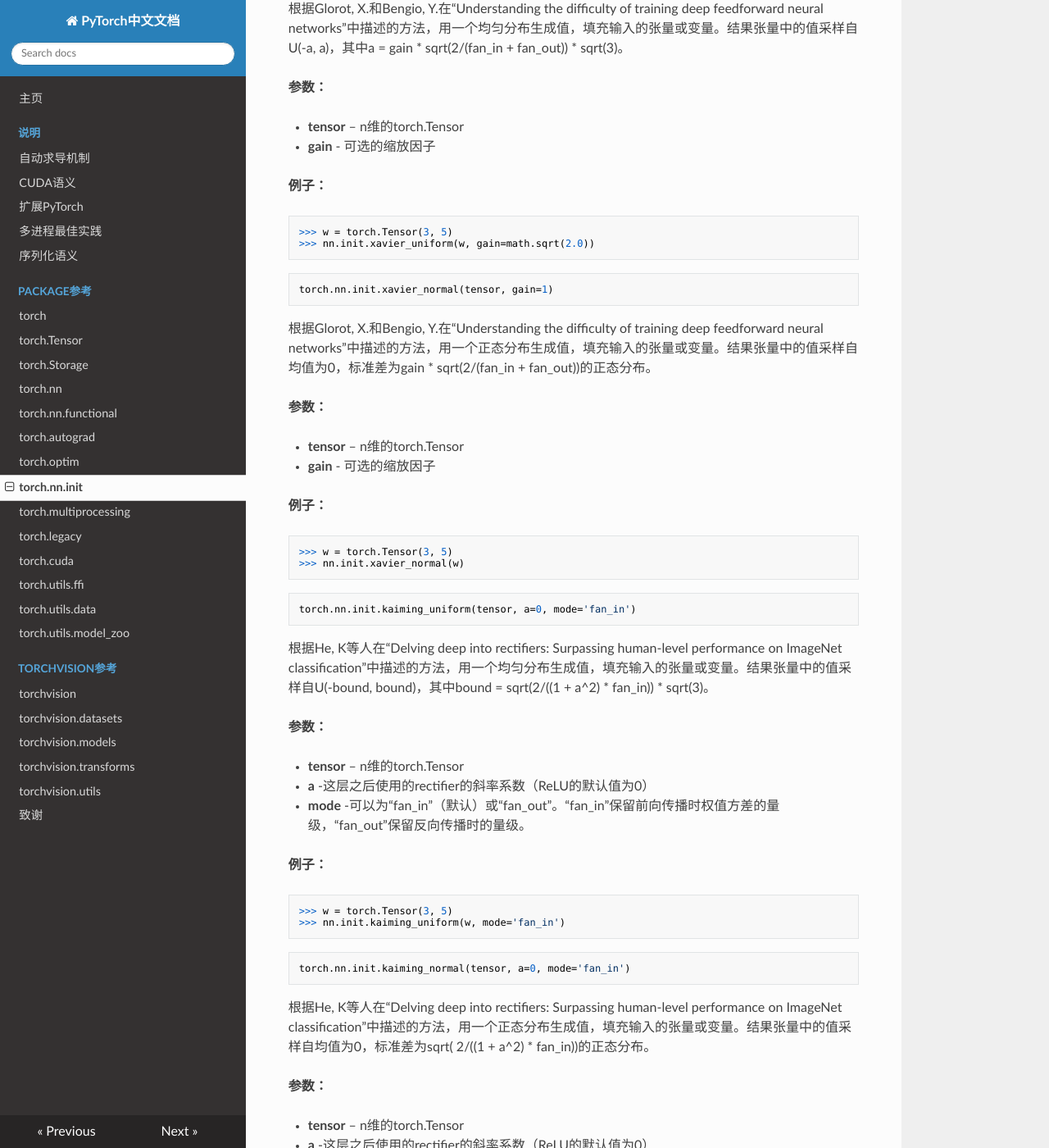
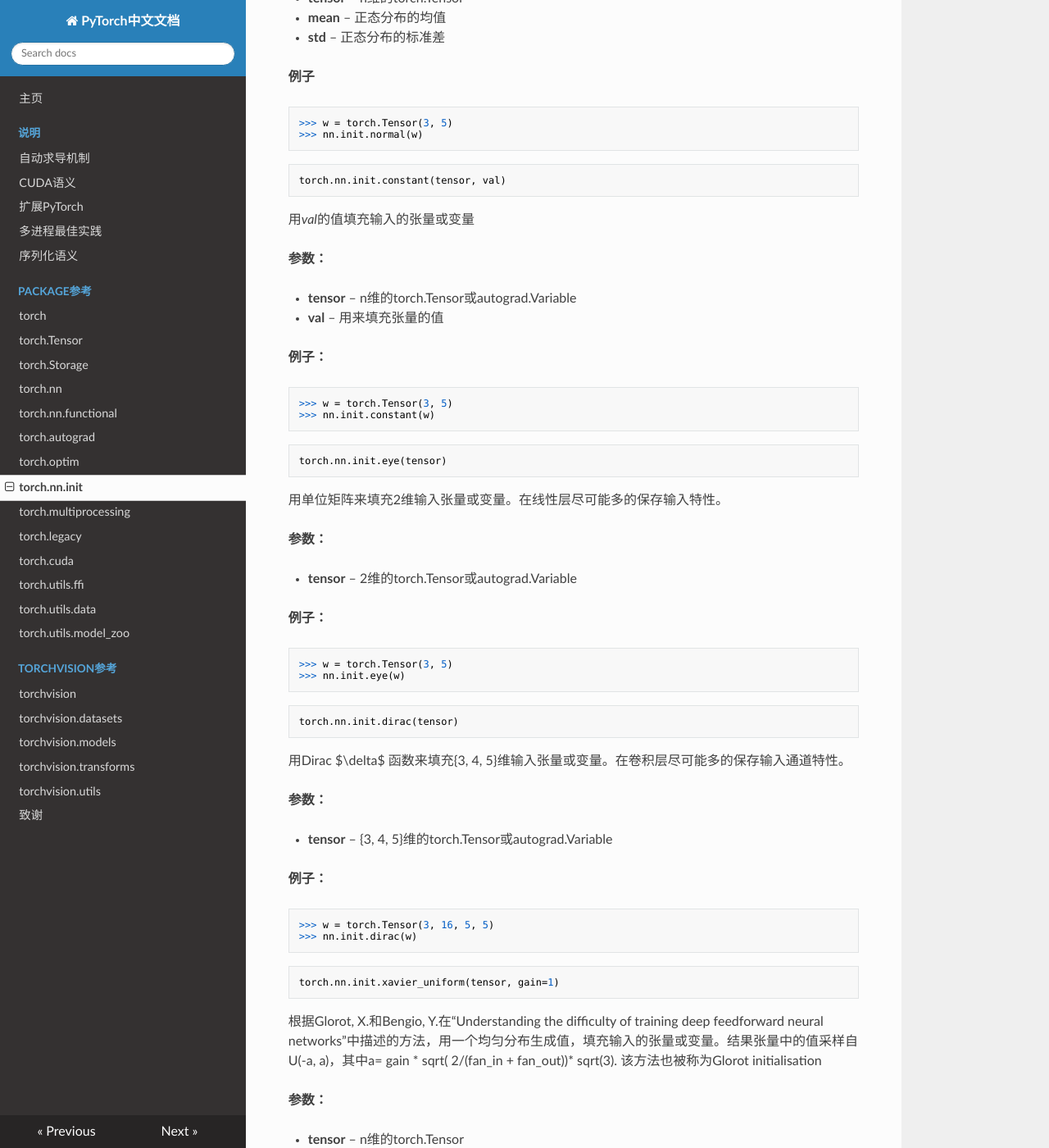
Before and after one commit to awfssv/pytorch-cn, an MkDocs documentation site: the page built from docs/package_references/nn_init.md, in a window 1280 px wide and 1400 px high, scrolled down 1296 px. Shown: the whole window at 82% size. Built offline with MkDocs 1.6.1, drawn with Linux system fonts in a browser that asks for light colours; nearby versions of some CDN libraries; old or Windows-style settings are respelled for this version of MkDocs; some of the changed text lies outside the part shown.

Commit message:
add_new_API
补充翻译了一些新的API，同时简单修正了一下原有翻译

````diff
--- a/docs/package_references/nn_init.md
+++ b/docs/package_references/nn_init.md
@@ -1,4 +1,31 @@
 # torch.nn.init
+
+```python
+torch.nn.init.calculate_gain(nonlinearity,param=None)
+```
+
+对于给定的非线性函数，返回推荐的增益值。这些值如下所示：
+
+
+| nonlinearity | gain                         |
+| ------------ | ---------------------------- |
+| linear       | 1                            |
+| conv{1,2,3}d | 1                            |
+| sigmoid      | 1                            |
+| tanh         | 5/3                          |
+| relu         | sqrt(2)                      |
+| leaky_relu   | sqrt(2/(1+negative_slope^2)) |
+
+**参数：**
+
+- **nonlinearity** - 非线性函数（`nn.functional`名称）
+- **param** - 非线性函数的可选参数
+
+**例子：**
+
+```python
+>>> gain = nn.init.gain('leaky_relu')
+```
 
 ```python
 torch.nn.init.uniform(tensor, a=0, b=1)
@@ -9,8 +36,8 @@ torch.nn.init.uniform(tensor, a=0, b=1)
 **参数：**
 
 - **tensor** - n维的torch.Tensor
-- **a** -均匀分布的下界
-- **b** -均匀分布的上界
+- **a** - 均匀分布的下界
+- **b** - 均匀分布的上界
 
 **例子**
 
@@ -42,11 +69,11 @@ torch.nn.init.normal(tensor, mean=0, std=1)
 torch.nn.init.constant(tensor, val)
 ```
 
-用*val*的值填充输入的张量或向量
+用*val*的值填充输入的张量或变量
 
 **参数：**
 
-- **tensor** – n维的torch.Tensor
+- **tensor** – n维的torch.Tensor或autograd.Variable
 - **val** – 用来填充张量的值
 
 **例子：**
@@ -57,10 +84,44 @@ torch.nn.init.constant(tensor, val)
 ```
 
 ```python
+torch.nn.init.eye(tensor)
+```
+
+用单位矩阵来填充2维输入张量或变量。在线性层尽可能多的保存输入特性。
+
+**参数：**
+
+- **tensor** – 2维的torch.Tensor或autograd.Variable
+
+**例子：**
+
+```python
+>>> w = torch.Tensor(3, 5)
+>>> nn.init.eye(w)
+```
+
+```python
+torch.nn.init.dirac(tensor)
+```
+
+用Dirac $\delta$ 函数来填充{3, 4, 5}维输入张量或变量。在卷积层尽可能多的保存输入通道特性。
+
+**参数：**
+
+- **tensor** – {3, 4, 5}维的torch.Tensor或autograd.Variable
+
+**例子：**
+
+```python
+>>> w = torch.Tensor(3, 16, 5, 5)
+>>> nn.init.dirac(w)
+```
+
+```python
 torch.nn.init.xavier_uniform(tensor, gain=1)
 ```
 
-根据Glorot, X.和Bengio, Y.在“Understanding the difficulty of training deep feedforward neural networks”中描述的方法，用一个均匀分布生成值，填充输入的张量或变量。结果张量中的值采样自U(-a, a)，其中a = gain * sqrt(2/(fan_in + fan_out)) * sqrt(3)。
+根据Glorot, X.和Bengio, Y.在“Understanding the difficulty of training deep feedforward neural networks”中描述的方法，用一个均匀分布生成值，填充输入的张量或变量。结果张量中的值采样自U(-a, a)，其中a= gain * sqrt( 2/(fan_in + fan_out))* sqrt(3). 该方法也被称为Glorot initialisation
 
 **参数：**
 
@@ -78,7 +139,7 @@ torch.nn.init.xavier_uniform(tensor, gain=1)
 torch.nn.init.xavier_normal(tensor, gain=1)
 ```
 
-根据Glorot, X.和Bengio, Y.在“Understanding the difficulty of training deep feedforward neural networks”中描述的方法，用一个正态分布生成值，填充输入的张量或变量。结果张量中的值采样自均值为0，标准差为gain * sqrt(2/(fan_in + fan_out))的正态分布。
+根据Glorot, X.和Bengio, Y. 于2010年在“Understanding the difficulty of training deep feedforward neural networks”中描述的方法，用一个正态分布生成值，填充输入的张量或变量。结果张量中的值采样自均值为0，标准差为gain * sqrt(2/(fan_in + fan_out))的正态分布。也被称为Glorot initialisation.
 
 **参数：**
 
@@ -96,11 +157,11 @@ torch.nn.init.xavier_normal(tensor, gain=1)
 torch.nn.init.kaiming_uniform(tensor, a=0, mode='fan_in')
 ```
 
-根据He, K等人在“Delving deep into rectifiers: Surpassing human-level performance on ImageNet classification”中描述的方法，用一个均匀分布生成值，填充输入的张量或变量。结果张量中的值采样自U(-bound, bound)，其中bound = sqrt(2/((1 + a^2) * fan_in)) * sqrt(3)。
+根据He, K等人于2015年在“Delving deep into rectifiers: Surpassing human-level performance on ImageNet classification”中描述的方法，用一个均匀分布生成值，填充输入的张量或变量。结果张量中的值采样自U(-bound, bound)，其中bound = sqrt(2/((1 + a^2) * fan_in)) * sqrt(3)。也被称为He initialisation.
 
 **参数：**
 
-- **tensor** – n维的torch.Tensor
+- **tensor** – n维的torch.Tensor或autograd.Variable
 - **a** -这层之后使用的rectifier的斜率系数（ReLU的默认值为0）
 - **mode** -可以为“fan_in”（默认）或“fan_out”。“fan_in”保留前向传播时权值方差的量级，“fan_out”保留反向传播时的量级。
 
@@ -115,11 +176,11 @@ torch.nn.init.kaiming_uniform(tensor, a=0, mode='fan_in')
 torch.nn.init.kaiming_normal(tensor, a=0, mode='fan_in')
 ```
 
-根据He, K等人在“Delving deep into rectifiers: Surpassing human-level performance on ImageNet classification”中描述的方法，用一个正态分布生成值，填充输入的张量或变量。结果张量中的值采样自均值为0，标准差为sqrt( 2/((1 + a^2) * fan_in))的正态分布。
+根据He, K等人在“Delving deep into rectifiers: Surpassing human-level performance on ImageNet classification”中描述的方法，用一个正态分布生成值，填充输入的张量或变量。结果张量中的值采样自均值为0，标准差为sqrt(2/((1 + a^2) * fan_in))的正态分布。
 
 **参数：**
 
-- **tensor** – n维的torch.Tensor
+- **tensor** – n维的torch.Tensor或 autograd.Variable
 - **a** -这层之后使用的rectifier的斜率系数（ReLU的默认值为0）
 - **mode** -可以为“fan_in”（默认）或“fan_out”。“fan_in”保留前向传播时权值方差的量级，“fan_out”保留反向传播时的量级。
 
@@ -136,11 +197,11 @@ torch.nn.init.orthogonal(tensor, gain=1)
 
 用（半）正交矩阵填充输入的张量或变量。输入张量必须至少是2维的，对于更高维度的张量，超出的维度会被展平，视作行等于第一个维度，列等于稀疏矩阵乘积的2维表示。其中非零元素生成自均值为0，标准差为std的正态分布。
 
-参考：Saxe, A等人的“Exact solutions to the nonlinear dynamics of learning in deep linear neural networks”
+参考：Saxe, A等人(2013)的“Exact solutions to the nonlinear dynamics of learning in deep linear neural networks”
 
 **参数：**
 
-- **tensor** – n维的torch.Tensor，其中n>=2
+- **tensor** – n维的torch.Tensor或 autograd.Variable，其中n>=2
 - **gain** -可选
 
 **例子：**
@@ -155,12 +216,13 @@ torch.nn.init.sparse(tensor, sparsity, std=0.01)
 ```
 
 将2维的输入张量或变量当做稀疏矩阵填充，其中非零元素根据一个均值为0，标准差为std的正态分布生成。
+参考Martens, J.(2010)的 “Deep learning via Hessian-free optimization”.
 
 **参数：**
 
-- **tensor** – n维的torch.Tensor
-- **sparsity** -每列中需要被设置成零的元素比例
-- **std** -用于生成非零值的正态分布的标准差
+- **tensor** – n维的torch.Tensor或autograd.Variable
+- **sparsity** - 每列中需要被设置成零的元素比例
+- **std** - 用于生成非零值的正态分布的标准差
 
 **例子：**
 ```python
````
Also changed, not shown: other parts of docs/package_references/nn_init.md (+1 -1 lines).
